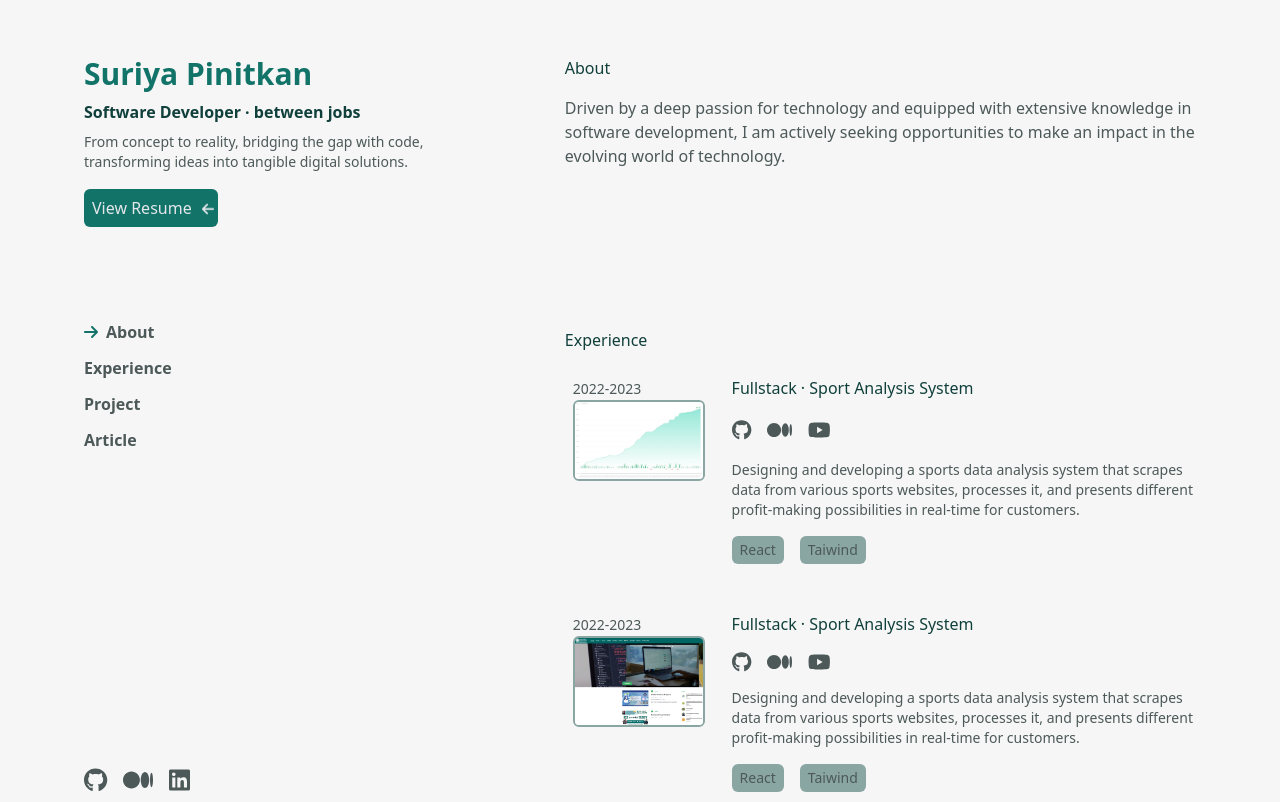
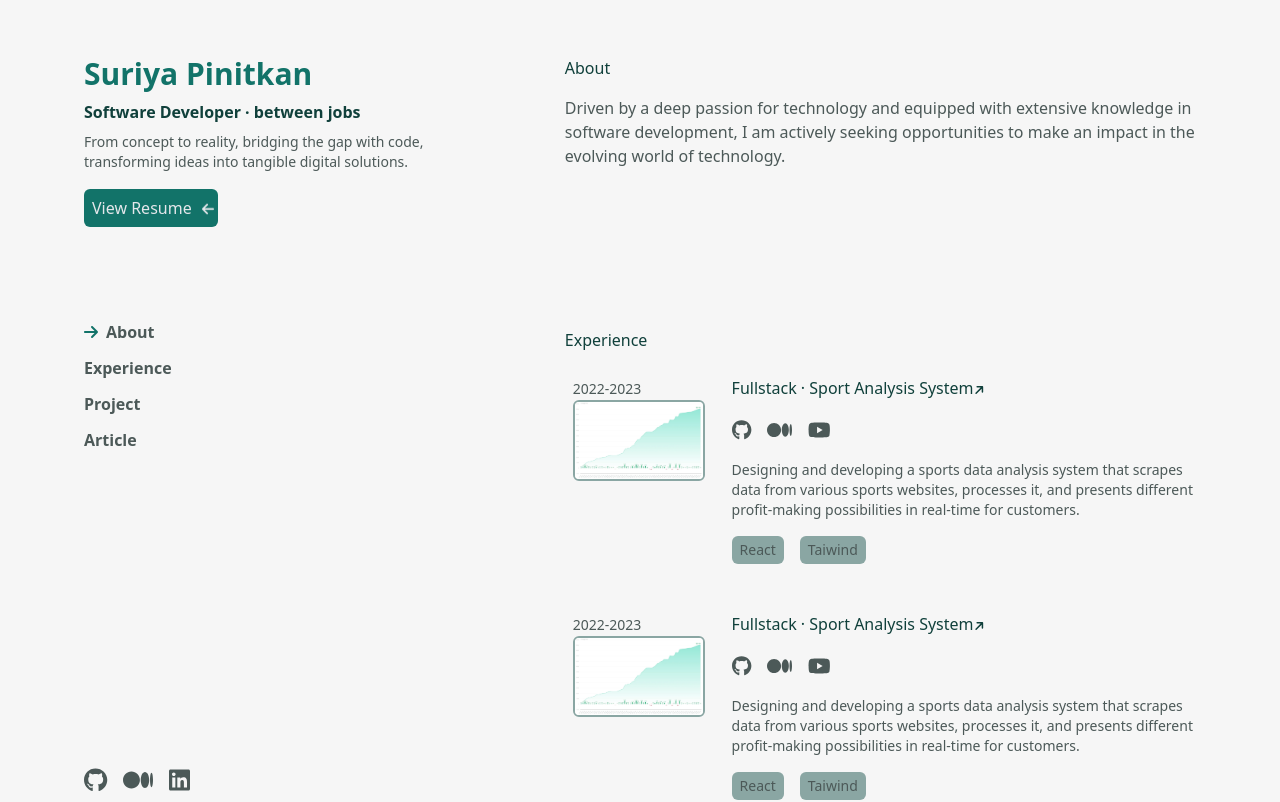
Before and after one commit to suriyapi/vitereact, a React (Vite) app: page / in a window 1280 px wide. Shown: the top 802 px of the page. Built offline with nearby package versions, Linux system fonts and the light colour scheme.

Commit message:
add arrorw anime

```diff
--- a/src/sections/Experience/index.jsx
+++ b/src/sections/Experience/index.jsx
@@ -3,6 +3,7 @@ import { FontAwesomeIcon } from "@fortawesome/react-fontawesome";
 import picExp from "../../assets/exp_site.png";
 import piclittlelemon from "../../assets/littlelemon.png";
 import { useState } from "react";
+import { faArrowRight } from "@fortawesome/free-solid-svg-icons";
 
 const Experience = () => {
 
@@ -25,7 +26,10 @@ const Experience = () => {
                     </div>
                 </div>
                 <div className="grid gap-y-4">
-                    <div className={`text-primaryAccent ${isMouseEnter['exp1'] ? "text-primaryTitle": ""}`}>Fullstack · Sport Analysis System</div>
+                    <div className={`text-primaryAccent ${isMouseEnter['exp1'] ? "text-primaryTitle": ""}`}>
+                        Fullstack · Sport Analysis System
+                        <FontAwesomeIcon className={`text-xs -rotate-45 duration-500 ease-out ${isMouseEnter['exp1'] ?"translate-x-1 -translate-y-1": ""} `} icon={faArrowRight} />
+                    </div>
                     <div className="flex gap-4 text-xl">
                         <a href="https://suriyapi.github.io/vite/" target="_blank" className="hover:scale-110"><FontAwesomeIcon icon={faGithub} /></a>
                         <a href="https://suriyapi.github.io/vite/" target="_blank" className="hover:scale-110"><FontAwesomeIcon icon={faMedium} /></a>
@@ -48,15 +52,18 @@ const Experience = () => {
                         <span className={`text-sm ${isMouseEnter['exp2'] ? "text-primaryTitle": ""}`}>2022-2023</span>
                     </div>
                     <div>
-                        <img src={piclittlelemon} className="w-5/6 rounded-md border-2 border-primarySubcontent" />
+                        <img src={picExp} className="w-5/6 rounded-md border-2 border-primarySubcontent" />
                     </div>
                 </div>
                 <div className="grid gap-y-4">
-                    <div className={`text-primaryAccent ${isMouseEnter['exp2'] ? "text-primaryTitle": ""}`}>Fullstack · Sport Analysis System</div>
+                    <div className={`text-primaryAccent ${isMouseEnter['exp2'] ? "text-primaryTitle": ""}`}>
+                        Fullstack · Sport Analysis System
+                        <FontAwesomeIcon className={`text-xs -rotate-45 duration-500 ease-out ${isMouseEnter['exp2'] ?"translate-x-1 -translate-y-1": ""} `} icon={faArrowRight} />
+                    </div>
                     <div className="flex gap-4 text-xl">
-                        <FontAwesomeIcon icon={faGithub} />
-                        <FontAwesomeIcon icon={faMedium} />
-                        <FontAwesomeIcon icon={faYoutube} />
+                        <a href="https://suriyapi.github.io/vite/" target="_blank" className="hover:scale-110"><FontAwesomeIcon icon={faGithub} /></a>
+                        <a href="https://suriyapi.github.io/vite/" target="_blank" className="hover:scale-110"><FontAwesomeIcon icon={faMedium} /></a>
+                        <a href="https://suriyapi.github.io/vite/" target="_blank" className="hover:scale-110"><FontAwesomeIcon icon={faYoutube} /></a>
                     </div>
                     <div className="text-sm">Designing and developing a sports data analysis system that scrapes data from various sports websites, processes it, and presents different profit-making possibilities in real-time for customers.</div>
                     <div className="flex gap-4 text-sm">
```
